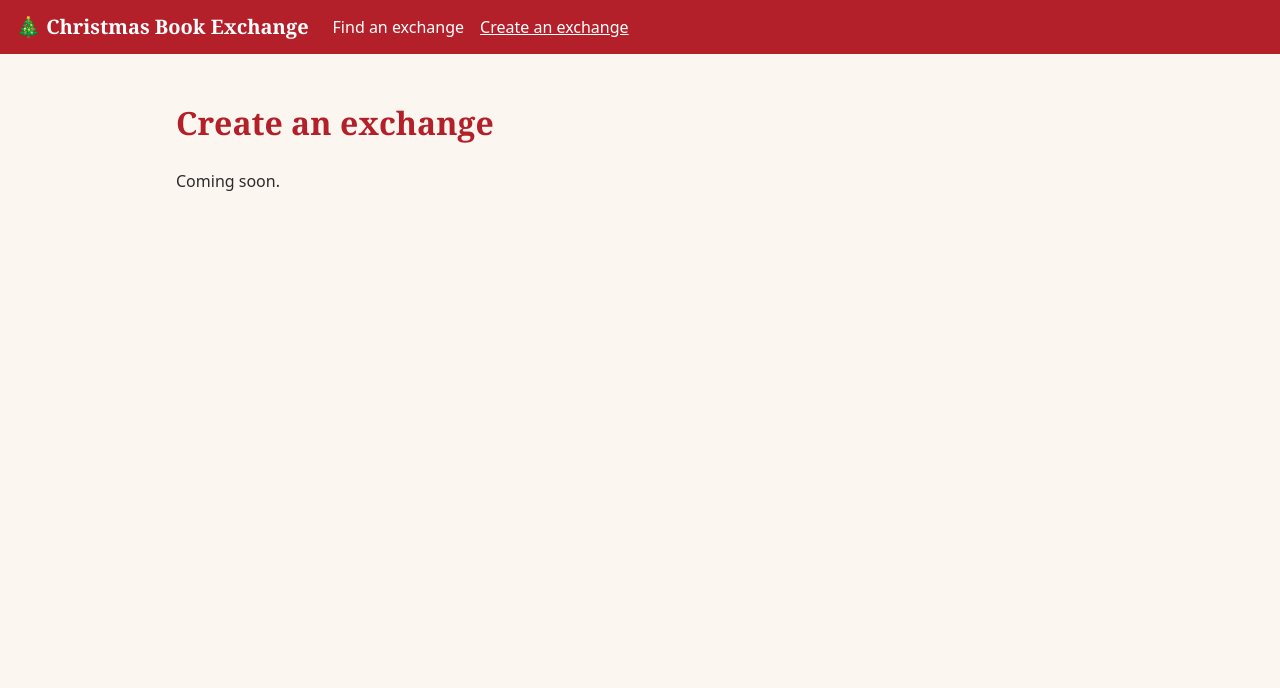
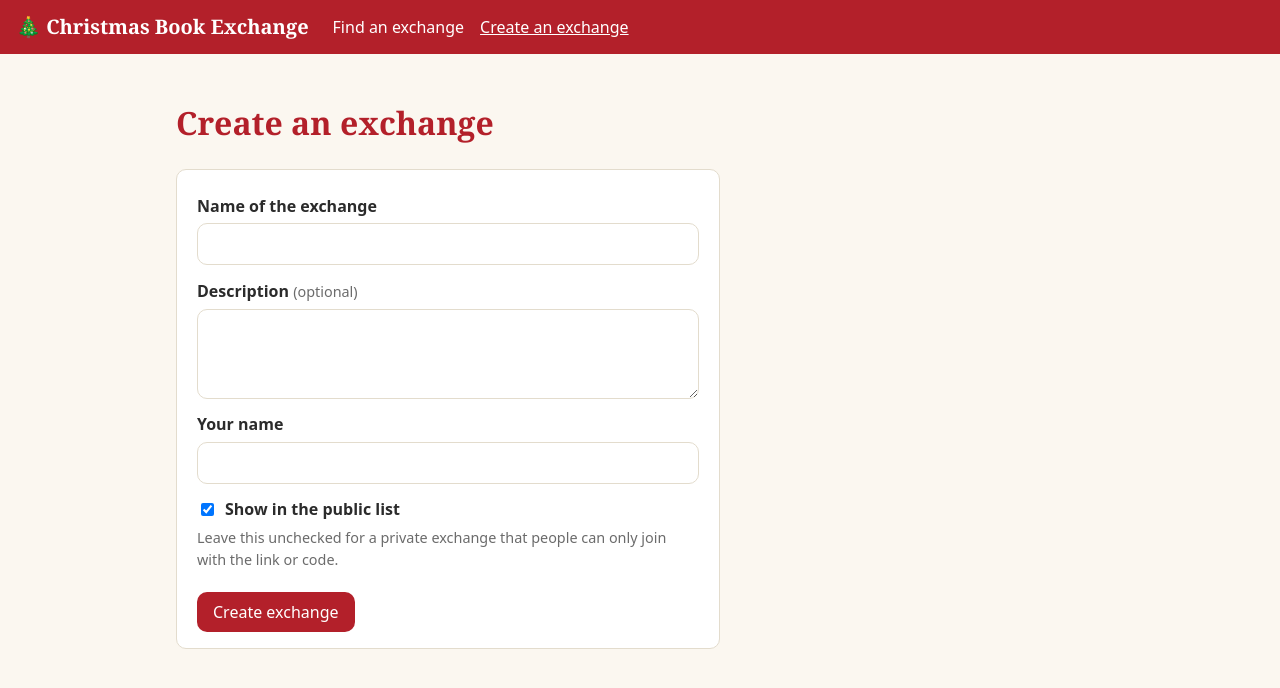
Before and after one commit to zday294/book-exchange, a Vue app in the folder frontend/: page /exchanges/new in a window 1280 px wide. Shown: the top 688 px of the page. Built offline with nearby package versions, Linux system fonts and the light colour scheme.

Commit message:
Add create-exchange page (front end of #12)
Co-Authored-By: Claude Sonnet 5.5 <noreply@anthropic.com>

```diff
--- a/frontend/src/api/exchanges.ts
+++ b/frontend/src/api/exchanges.ts
@@ -13,3 +13,13 @@ export interface Exchange {
 }
 
 export const getExchange = (code: string) => api<Exchange>(`/api/exchanges/${encodeURIComponent(code)}`)
+
+export interface CreateExchangeRequest {
+  name: string
+  description?: string
+  organizerName: string
+  listed: boolean
+}
+
+export const createExchange = (request: CreateExchangeRequest) =>
+  api<Exchange>('/api/exchanges', { method: 'POST', body: request })
--- a/frontend/src/views/CreateExchangeView.vue
+++ b/frontend/src/views/CreateExchangeView.vue
@@ -1,4 +1,145 @@
+<script setup lang="ts">
+import { computed, ref } from 'vue'
+import { ApiError } from '../api/client'
+import { createExchange, type Exchange } from '../api/exchanges'
+import { useParticipantStore } from '../stores/participant'
+
+const participant = useParticipantStore()
+
+const name = ref('')
+const description = ref('')
+const organizerName = ref(participant.name) // prefilled from the saved participant name (#8)
+const listed = ref(true)
+
+const submitting = ref(false)
+const fieldErrors = ref<Record<string, string>>({})
+const formError = ref('')
+const created = ref<Exchange | null>(null)
+const copyState = ref<'idle' | 'copied' | 'failed'>('idle')
+
+const shareUrl = computed(() =>
+  created.value ? `${window.location.origin}/exchange/${created.value.code}` : '',
+)
+
+async function submit() {
+  submitting.value = true
+  fieldErrors.value = {}
+  formError.value = ''
+  try {
+    created.value = await createExchange({
+      name: name.value,
+      description: description.value,
+      organizerName: organizerName.value,
+      listed: listed.value,
+    })
+  } catch (e) {
+    if (e instanceof ApiError && Object.keys(e.fieldErrors).length > 0) {
+      fieldErrors.value = e.fieldErrors
+    } else {
+      formError.value = e instanceof ApiError ? e.message : 'Something went wrong. Please try again.'
+    }
+  } finally {
+    submitting.value = false
+  }
+}
+
+async function copyLink() {
+  try {
+    await navigator.clipboard.writeText(shareUrl.value)
+    copyState.value = 'copied'
+  } catch {
+    copyState.value = 'failed' // clipboard blocked: the link is still shown for manual copying
+  }
+}
+</script>
+
 <template>
   <h1>Create an exchange</h1>
-  <p>Coming soon.</p>
+
+  <section v-if="created" class="card" data-test="created">
+    <h2>{{ created.name }} is ready!</h2>
+    <p>Share this link with your group:</p>
+    <p class="share">
+      <input :value="shareUrl" readonly aria-label="Shareable link" data-test="share-url" @focus="($event.target as HTMLInputElement).select()" />
+      <button type="button" @click="copyLink" data-test="copy">Copy link</button>
+    </p>
+    <p v-if="copyState === 'copied'" role="status" data-test="copy-status">Copied!</p>
+    <p v-else-if="copyState === 'failed'" role="status" class="error" data-test="copy-status">
+      Couldn't copy automatically. Select the link above and copy it.
+    </p>
+    <p>
+      Or give out the code: <strong class="code" data-test="code">{{ created.code }}</strong>
+    </p>
+    <RouterLink class="button" :to="{ name: 'exchange', params: { exchangeCode: created.code } }" data-test="open">
+      Go to the exchange
+    </RouterLink>
+  </section>
+
+  <form v-else class="card" novalidate @submit.prevent="submit" data-test="form">
+    <p v-if="formError" class="error" role="alert" data-test="form-error">{{ formError }}</p>
+
+    <label for="name">Name of the exchange</label>
+    <input id="name" v-model="name" maxlength="200" required :aria-invalid="!!fieldErrors.name" />
+    <p v-if="fieldErrors.name" class="error" data-test="error-name">{{ fieldErrors.name }}</p>
+
+    <label for="description">Description <span class="hint">(optional)</span></label>
+    <textarea id="description" v-model="description" rows="3" maxlength="1000" :aria-invalid="!!fieldErrors.description" />
+    <p v-if="fieldErrors.description" class="error" data-test="error-description">{{ fieldErrors.description }}</p>
+
+    <label for="organizer">Your name</label>
+    <input id="organizer" v-model="organizerName" maxlength="100" required :aria-invalid="!!fieldErrors.organizerName" />
+    <p v-if="fieldErrors.organizerName" class="error" data-test="error-organizerName">{{ fieldErrors.organizerName }}</p>
+
+    <label class="check">
+      <input v-model="listed" type="checkbox" data-test="listed" />
+      Show in the public list
+    </label>
+    <p class="hint">Leave this unchecked for a private exchange that people can only join with the link or code.</p>
+
+    <button type="submit" :disabled="submitting" data-test="submit">
+      {{ submitting ? 'Creating…' : 'Create exchange' }}
+    </button>
+  </form>
 </template>
+
+<style scoped>
+form {
+  display: grid;
+  gap: 0.35rem;
+  max-width: 34rem;
+}
+label {
+  font-weight: 600;
+  margin-top: 0.5rem;
+}
+.hint {
+  color: var(--color-muted);
+  font-weight: normal;
+  font-size: 0.9rem;
+  margin: 0;
+}
+.check {
+  display: flex;
+  align-items: center;
+  gap: 0.5rem;
+}
+.check input {
+  width: auto;
+}
+button[type='submit'] {
+  margin-top: 1rem;
+  justify-self: start;
+}
+.error {
+  margin: 0;
+}
+.share {
+  display: flex;
+  gap: 0.5rem;
+}
+.code {
+  font-family: ui-monospace, monospace;
+  font-size: 1.25rem;
+  letter-spacing: 0.1em;
+}
+</style>
```
Also changed, not shown: 1 other file (tests, documents, lock files or other folders).
